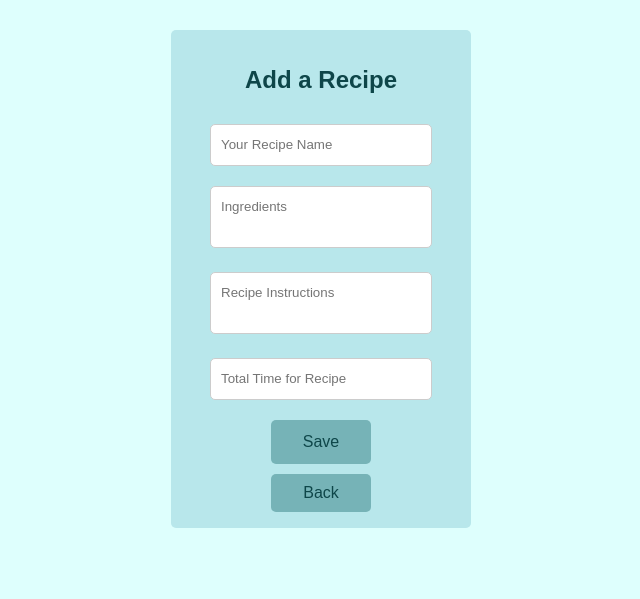
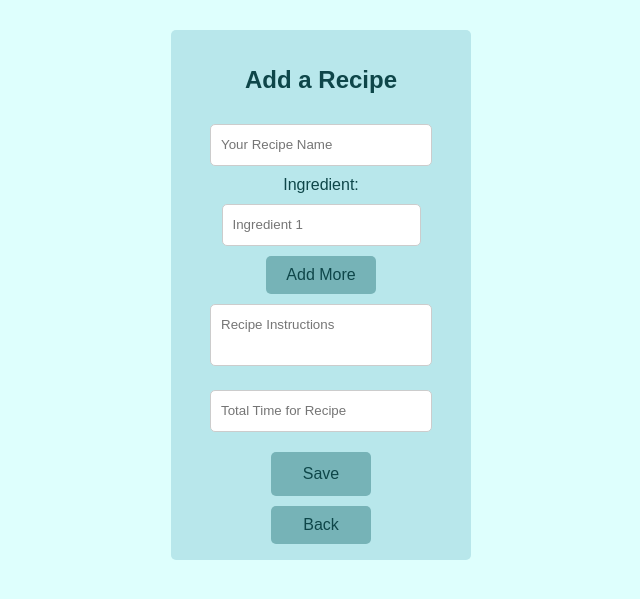
Before and after one commit to software-students-fall2023/2-web-app-exercise-chili, a Flask app: page /add in a window 1280 px wide. Shown: the top 599 px of the page, without its empty margins (319-959 px from the left). Run offline with Flask 3, Linux system fonts and the light colour scheme; parts of the project's set-up code (start-up, migrations or seed data) failed here and were passed over; some libraries are stand-ins or nearby versions.

Commit message:
added ingredient breakup to add function

```diff
--- a/app.py
+++ b/app.py
@@ -13,8 +13,8 @@ def flask_mongodb_atlas():
 def add_recipe():
     "Route to add recipe, POSTs a recipe, accepts form for submission and saves to database"
     name = request.form['fname']
-    ingredients = request.form['fingredients']
     instructions = request.form['finstructions']
+    ingredients = request.form.getlist('ingredients[]')
     time = request.form['ftime']
 
     recipe = {
--- a/templates/add_recipe_form.html
+++ b/templates/add_recipe_form.html
@@ -14,7 +14,11 @@
     <form method="POST" action="{{ url_for('add_recipe') }}">
         <input style="width:200px" type="text" id="fname" name="fname" placeholder="Your Recipe Name"/>
         <br>
-        <textarea style="width:200px" id="fingredients" name="fingredients" placeholder="Ingredients"></textarea>
+        <div id="fingredients">
+            <label for="ingredient-1">Ingredient:</label>
+            <input type="text" id="ingredient-1" name="ingredients[]" placeholder="Ingredient 1">
+        </div>
+        <button type="button" id="add-ingredient">Add More</button>
         <br>
         <textarea style="width:200px" id="finstructions" name="finstructions" placeholder="Recipe Instructions"></textarea>
         <br>
@@ -25,12 +29,45 @@
 
     <button  style="width:100px" id="backButton">Back</button>
     <script>
+        function addIngredientInput() {
+            var ingredientsSection = document.getElementById('fingredients');
+            var allIngredients = document.querySelectorAll('[name="ingredients[]"]');
+            var newIngredientNum = allIngredients.length + 1;
 
+            var newLabel = document.createElement('label');
+            newLabel.htmlFor = 'ingredient-' + newIngredientNum;  // 'for' property is 'htmlFor' in JavaScript DOM
+            newLabel.textContent = 'Ingredient:';
+
+            var newInput = document.createElement('input');
+            newInput.type = 'text';
+            newInput.id = 'ingredient-' + newIngredientNum;
+            newInput.name = 'ingredients[]';
+            newInput.placeholder = 'Ingredient ' + newIngredientNum;
+
+            // remove an ingredient
+            var removeButton = document.createElement('button');
+            removeButton.type = 'button';
+            removeButton.textContent = 'Remove';
+            removeButton.addEventListener('click', function() {
+                ingredientsSection.removeChild(newLabel);
+                ingredientsSection.removeChild(newInput);
+                ingredientsSection.removeChild(removeButton);
+            });
+
+            ingredientsSection.appendChild(newLabel);
+            ingredientsSection.appendChild(newInput);
+            ingredientsSection.appendChild(removeButton);
+        }
+
+        // add more button
+        document.getElementById('add-ingredient').addEventListener('click', addIngredientInput);
+
+        // back button
         document.getElementById('backButton').addEventListener('click', function() {
-
             window.history.back();
         });
-    </script>
+        </script>
+
     </article>
     </section>
 </body>
--- a/templates/recipe_info.html
+++ b/templates/recipe_info.html
@@ -10,7 +10,11 @@
   <h2>{{ recipe.name }}</h2>
   <h1>Cook Time: </h1>{{ recipe.time }}
   <h1>Ingredients:</h1>
-  <p>{{ recipe.ingredients }}</p>
+  <ul style="list-style-type: none; padding-left: 0;">
+    {% for ingredient in recipe.ingredients %}
+      <li>{{ ingredient }}</li>
+    {% endfor %}
+  </ul>
   <h1>Instructions:</h1>
   <p>{{ recipe.instructions }}</p>
   <br>
```
